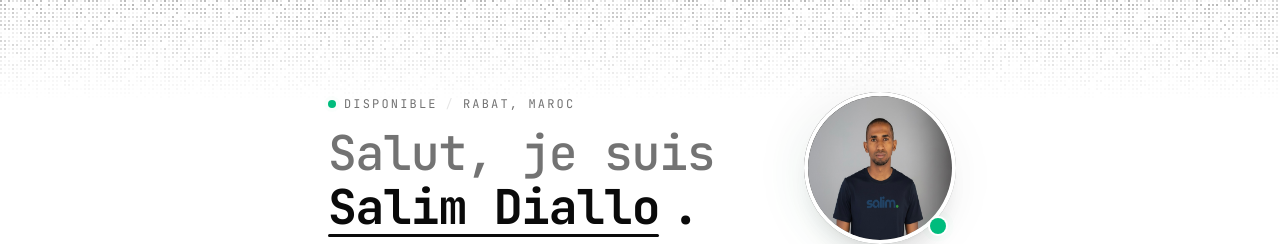
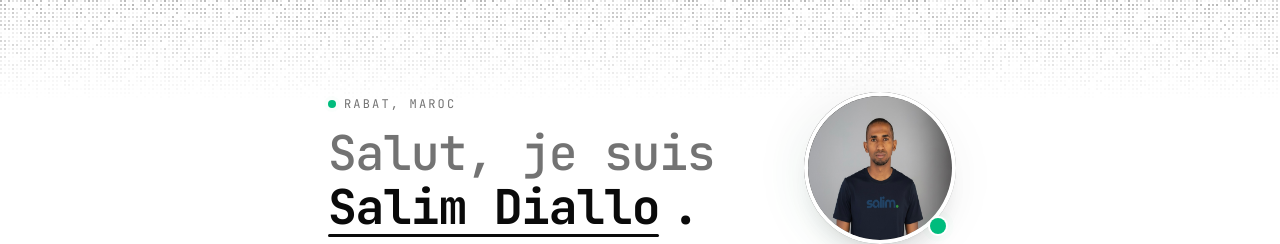
Before and after one commit to SalimDiallo/salim-diallo, a Next.js app: page / in a window 1280 px wide. Shown: the top 244 px of the page. Built offline with nearby package versions, Linux system fonts and the light colour scheme.

Commit message:
first commit

```diff
--- a/src/components/section/hero-heading.tsx
+++ b/src/components/section/hero-heading.tsx
@@ -42,8 +42,8 @@ export default function HeroHeading({
           <span className="absolute inset-0 rounded-full bg-emerald-500 animate-ping opacity-60" />
           <span className="relative rounded-full bg-emerald-500 size-2" />
         </span>
-        <span>Disponible</span>
-        <span aria-hidden className="text-border">/</span>
+        {/* <span>Disponible</span> */}
+        {/* <span aria-hidden className="text-border">/</span> */}
         <span>{location}</span>
       </motion.div>
 
```
